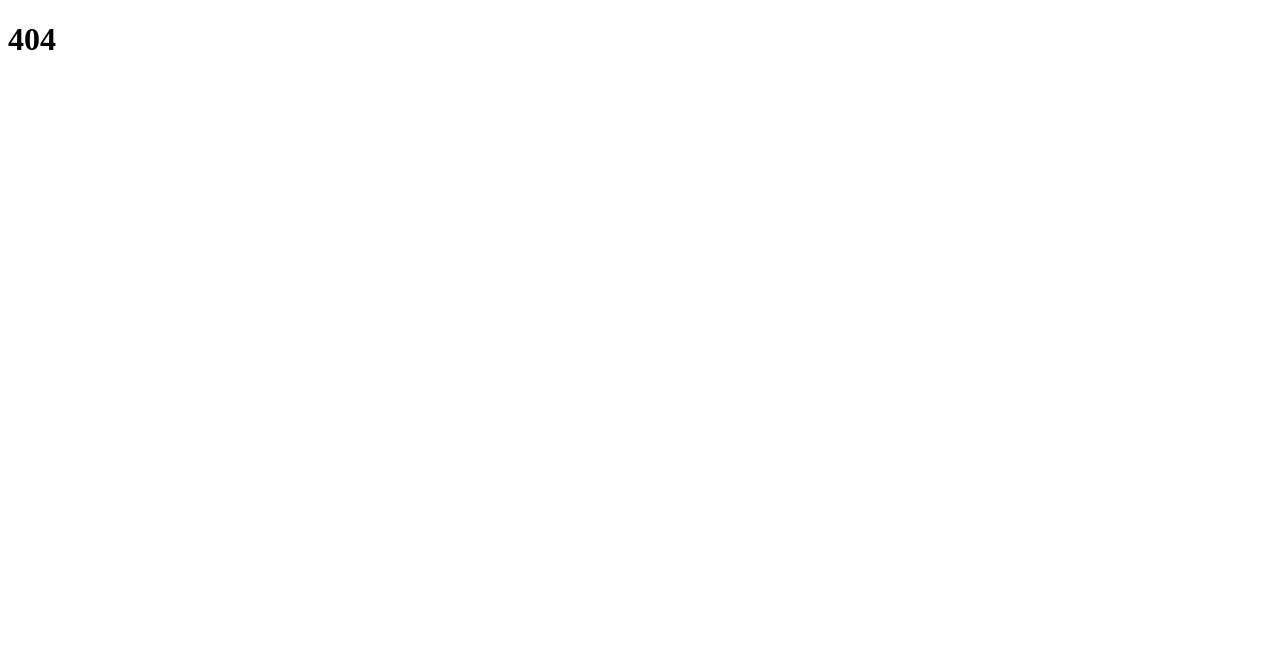
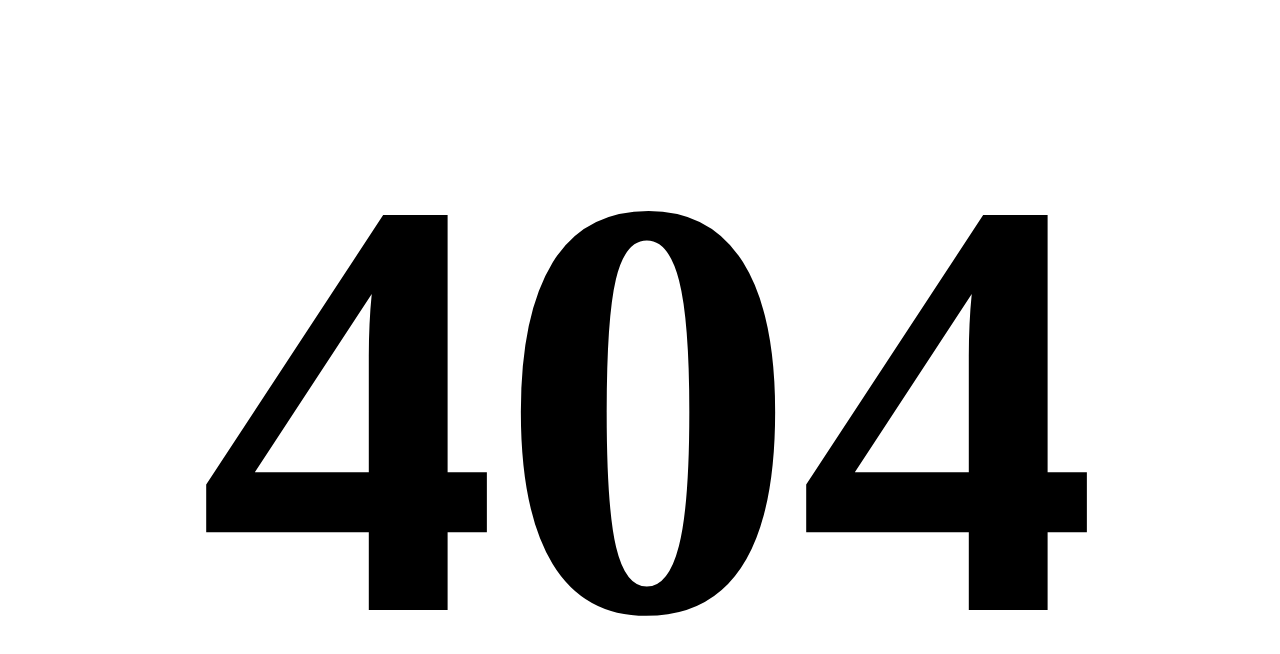
Before and after one commit to asbjoerh/xmas-15, a plain HTML site: page index.html in a window 1280 px wide. Drawn offline with Linux system fonts and the light colour scheme.

Commit message:
Update index.html

```diff
--- a/index.html
+++ b/index.html
@@ -1,18 +1,28 @@
 <!DOCTYPE html>
 <html lang="nb">
+
 <head>
   <meta charset="utf-8">
   <title>404</title>
   <style>
     body {
+      display: flex;
+      flex-direction: column;
+      justify-content: center;
+      align-items: center;
+      width: 100vw;
+      height: 100vh;
+      overflow: hidden;
+    }
 
-      }
-      h1{
-
+    h1 {
+      font-size: min(75vw, 75vh);
     }
   </style>
 </head>
+
 <body>
   <h1>404</h1>
 </body>
+
 </html>
```
Lines whose indentation alone changed are shown as unchanged.
